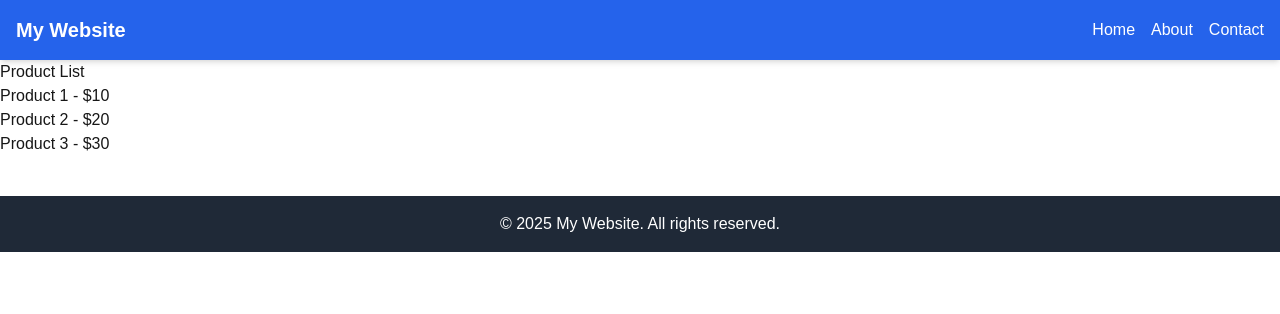
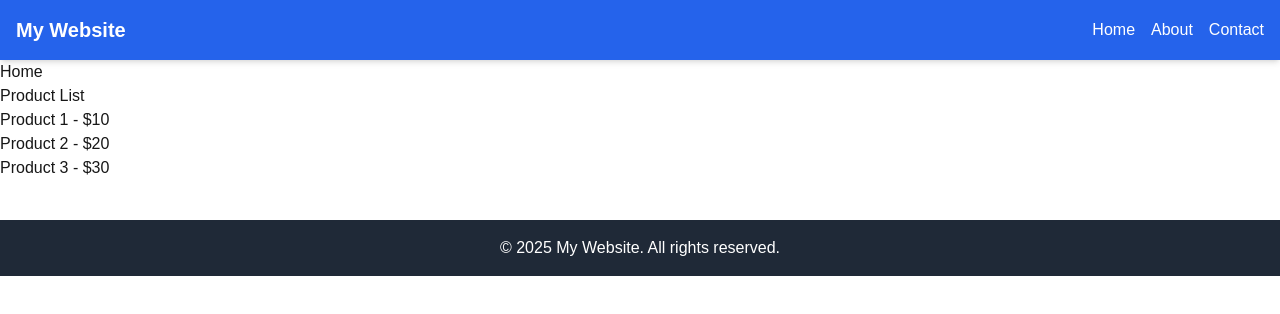
Before and after one commit to RahulBihan/nextjs-prac, a Next.js app in the folder my-app/: page /products in a window 1280 px wide. Shown: the top 314 px of the page. Built offline with nearby package versions, Linux system fonts and the light colour scheme.

Commit message:
Link Component Navigation

```diff
--- a/my-app/app/page.tsx
+++ b/my-app/app/page.tsx
@@ -1,6 +1,10 @@
+import Link from "next/link";
 
 export default function Home() {
   return (
-    <h1>Hello World</h1>
+    <><h1>Hello World</h1>
+    <Link href="/blog"> Blog</Link>
+    <Link href="/products"> Products</Link>
+    </>
   );
 }
--- a/my-app/app/products/page.tsx
+++ b/my-app/app/products/page.tsx
@@ -1,4 +1,5 @@
 import React from 'react';
+import Link from "next/link";
 
 const ProductList: React.FC = () => {
     const products = [
@@ -9,11 +10,12 @@
 
     return (
         <div>
+            <Link href="/">Home</Link>
             <h1>Product List</h1>
             <ul>
                 {products.map(product => (
                     <li key={product.id}>
-                        {product.name} - {product.price}
+                        <Link href={`/products/${product.id}`}> {product.name} - {product.price}</Link>
                     </li>
                 ))}
             </ul>
```
